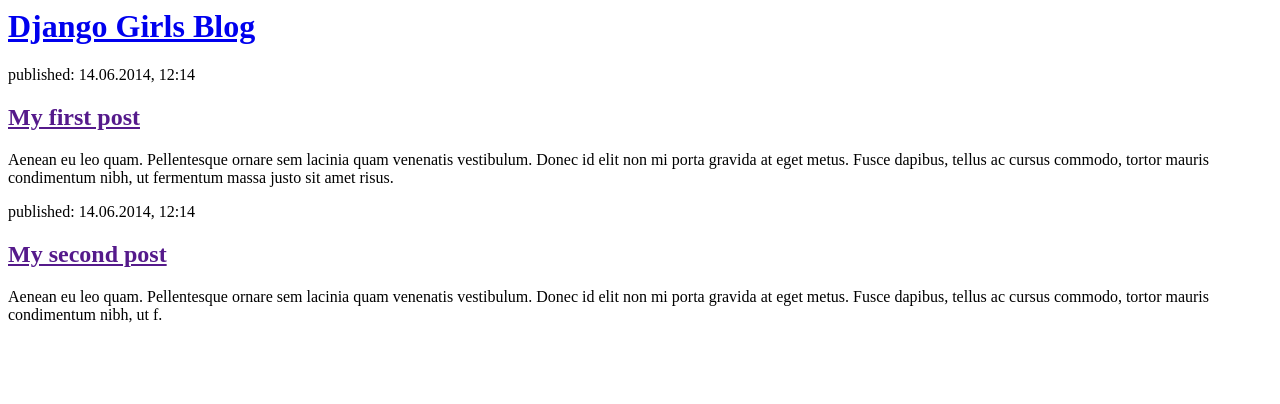
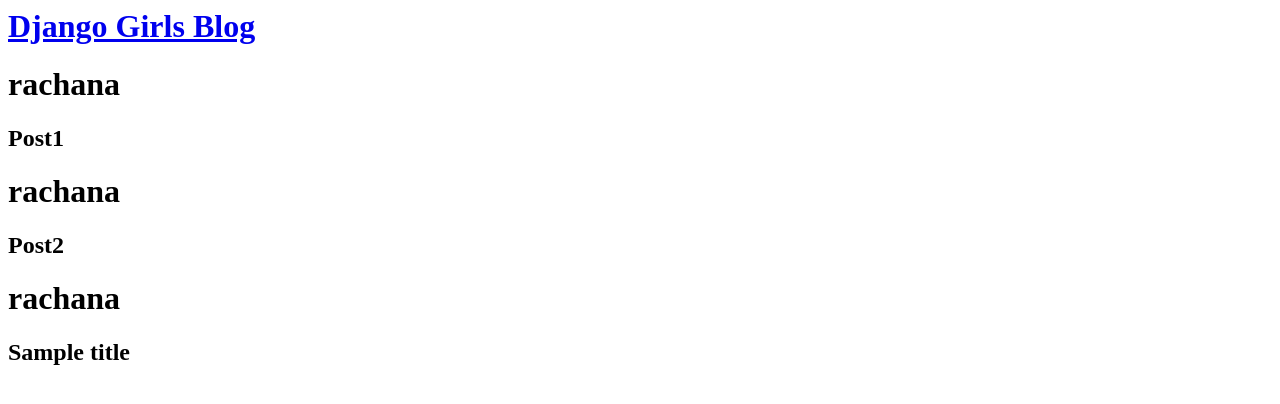
Before and after one commit to Rachana040/my-first-blog, a Django app: page / in a window 1280 px wide. Shown: the top 404 px of the page. Run offline with Django 3.2, Linux system fonts and the light colour scheme; data comes from the database, SQL or seed files in the repository; both versions use the stored data as it was after the commit.

Commit message:
Displaying Posts

```diff
--- a/blog/templates/blog/post_list.html
+++ b/blog/templates/blog/post_list.html
@@ -7,16 +7,9 @@
             <h1><a href="/">Django Girls Blog</a></h1>
         </div>
 
-        <div>
-            <p>published: 14.06.2014, 12:14</p>
-            <h2><a href="">My first post</a></h2>
-            <p>Aenean eu leo quam. Pellentesque ornare sem lacinia quam venenatis vestibulum. Donec id elit non mi porta gravida at eget metus. Fusce dapibus, tellus ac cursus commodo, tortor mauris condimentum nibh, ut fermentum massa justo sit amet risus.</p>
-        </div>
-
-        <div>
-            <p>published: 14.06.2014, 12:14</p>
-            <h2><a href="">My second post</a></h2>
-            <p>Aenean eu leo quam. Pellentesque ornare sem lacinia quam venenatis vestibulum. Donec id elit non mi porta gravida at eget metus. Fusce dapibus, tellus ac cursus commodo, tortor mauris condimentum nibh, ut f.</p>
-        </div>
+        {% for post in posts %}
+            <h1>{{ post.author }}</h1>
+            <h2> {{ post.title }}</h2>
+        {% endfor %}
     </body>
 </html>
--- a/blog/views.py
+++ b/blog/views.py
@@ -1,5 +1,8 @@
 from django.shortcuts import render
+from django.utils import timezone
+from .models import Post
 
 # Create your views here.
 def post_list(request):
-    return render(request,'blog/post_list.html', {})
+    posts=Post.objects.filter(published_date__lte=timezone.now()).order_by('published_date')
+    return render(request,'blog/post_list.html', {'posts':posts})
```
Also changed, not shown: db.sqlite3.
